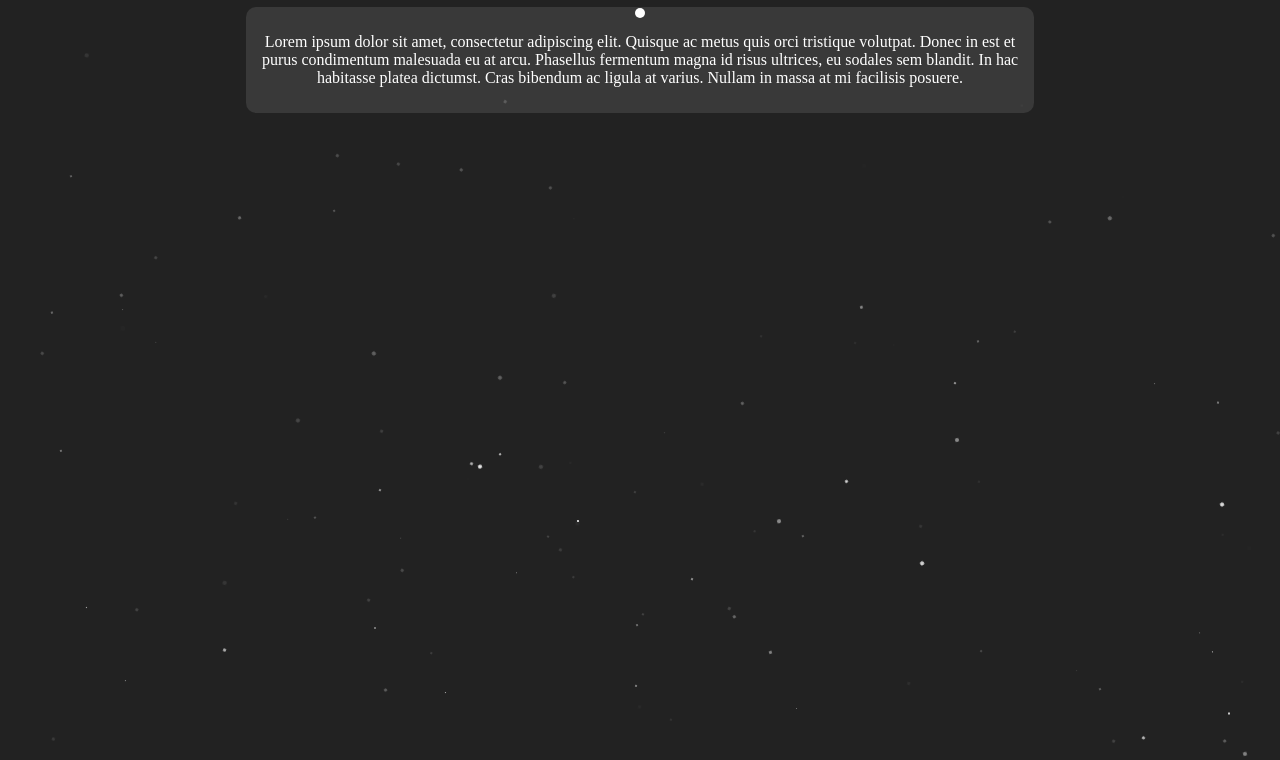
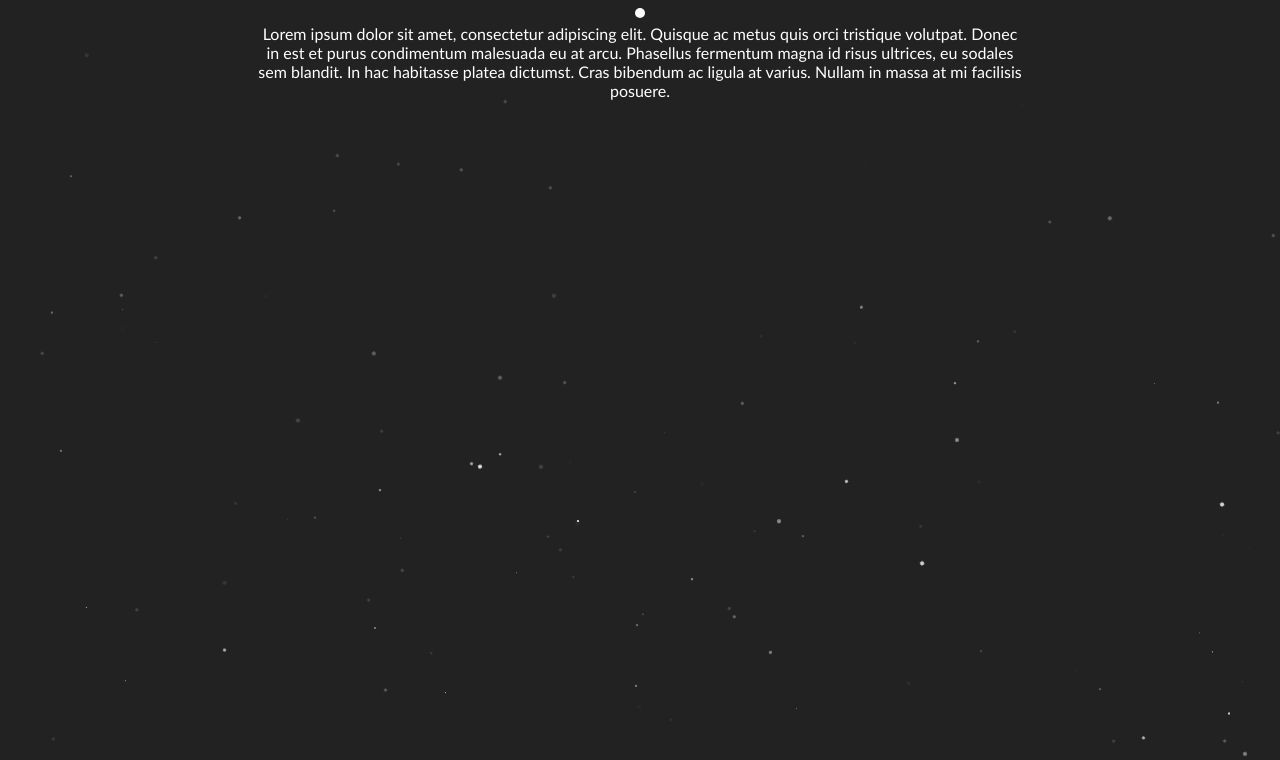
Before and after one commit to WesleyHanauer/Portfolio, a plain HTML site: page index.html in a window 1280 px wide. Shown: the part 377-1137 px from the top of the page. Drawn offline with Linux system fonts and the light colour scheme.

Commit message:
Change font, removed background form the the 'about' text

```diff
--- a/styles.css
+++ b/styles.css
@@ -6,6 +6,7 @@ body {
     align-items: center;
     justify-content: center;
     height: 100vh;
+    font-family: 'Gill Sans', 'Gill Sans MT', Calibri, 'Trebuchet MS', sans-serif;
 }
 
 .container {
@@ -33,7 +34,6 @@ body {
 
 .about-me {
     padding: 10px;
-    background-color: rgba(255, 255, 255, 0.1);
     border-radius: 10px;
     color: #fff;
     text-align: center;
```
